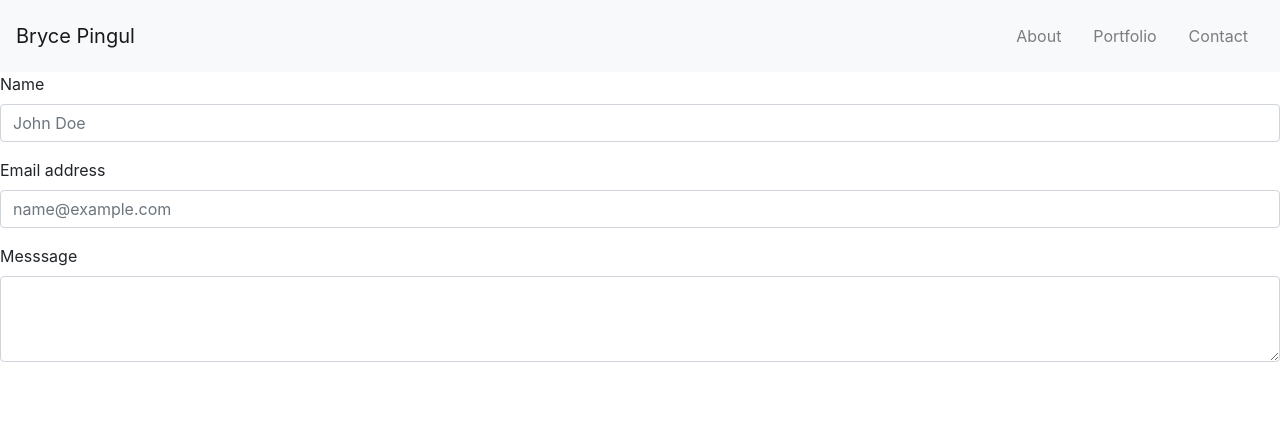
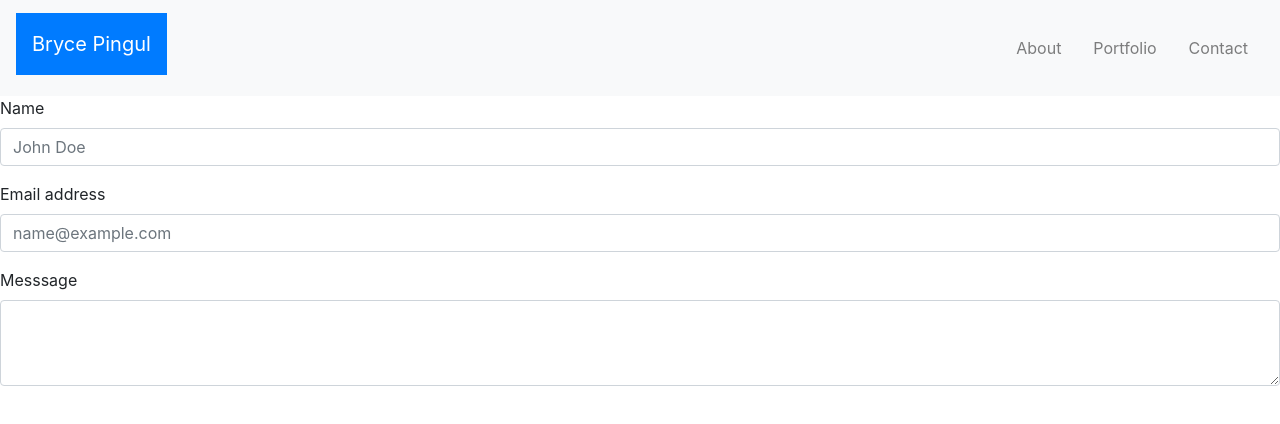
Before and after one commit to Brycetp11/responsiveportfolio, a plain HTML site: page contact.html in a window 1280 px wide. Drawn offline with nearby package versions, Linux system fonts and the light colour scheme.

Commit message:
changing bg color on nav bar

```diff
--- a/contact.html
+++ b/contact.html
@@ -11,7 +11,7 @@
         <div class="d-flex flex-grow-1">
             <span class="w-100 d-lg-none d-block"><!-- hidden spacer to center brand on mobile --></span>
             <a class="navbar-brand d-none d-lg-inline-block" href="#">
-            Bryce Pingul
+              <div class="p-3 mb-2 bg-primary text-white">Bryce Pingul</div>
             </a>
             <a class="navbar-brand-two mx-auto d-lg-none d-inline-block" href="#">
                 <img src="//placehold.it/40?text=LOGO" alt="logo">
```
Also changed, not shown: index.html (+1 -1 lines), portfolio.html (+1 -1 lines). Lines whose indentation alone changed are shown as unchanged.
